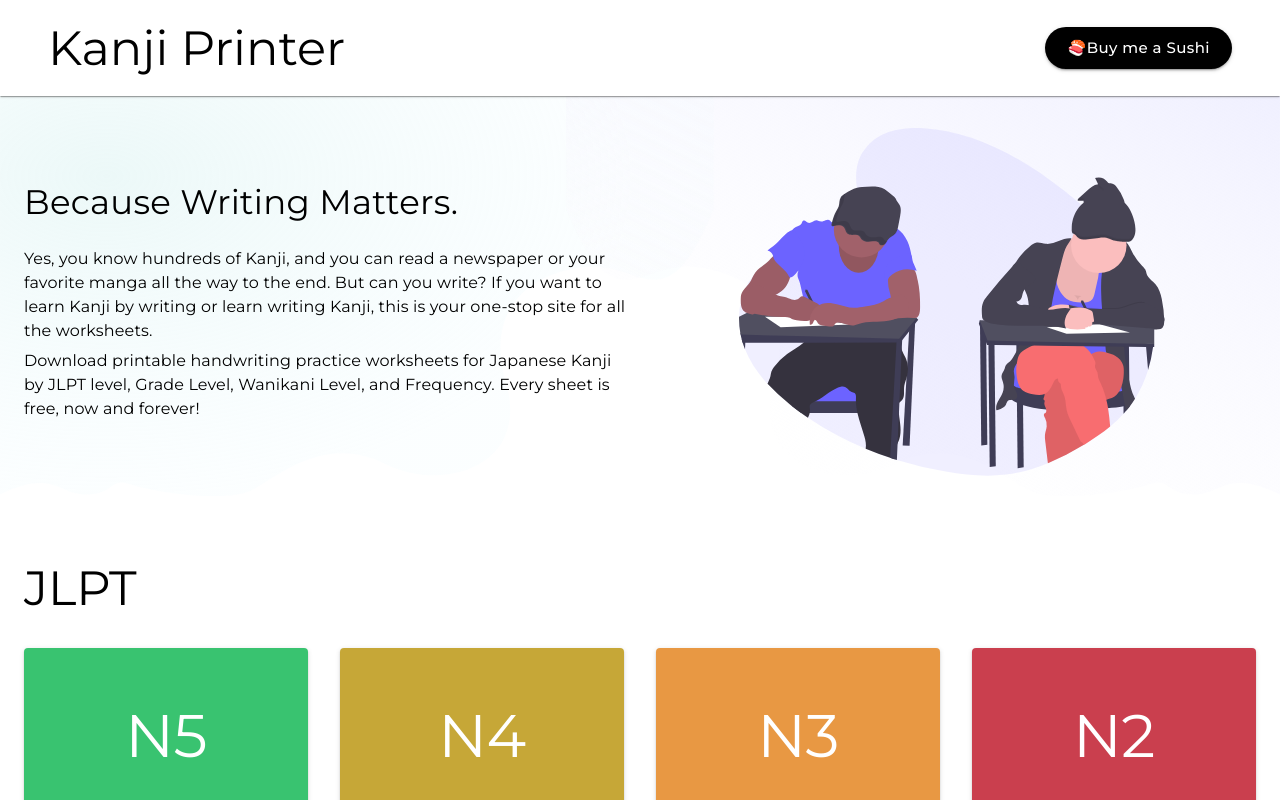
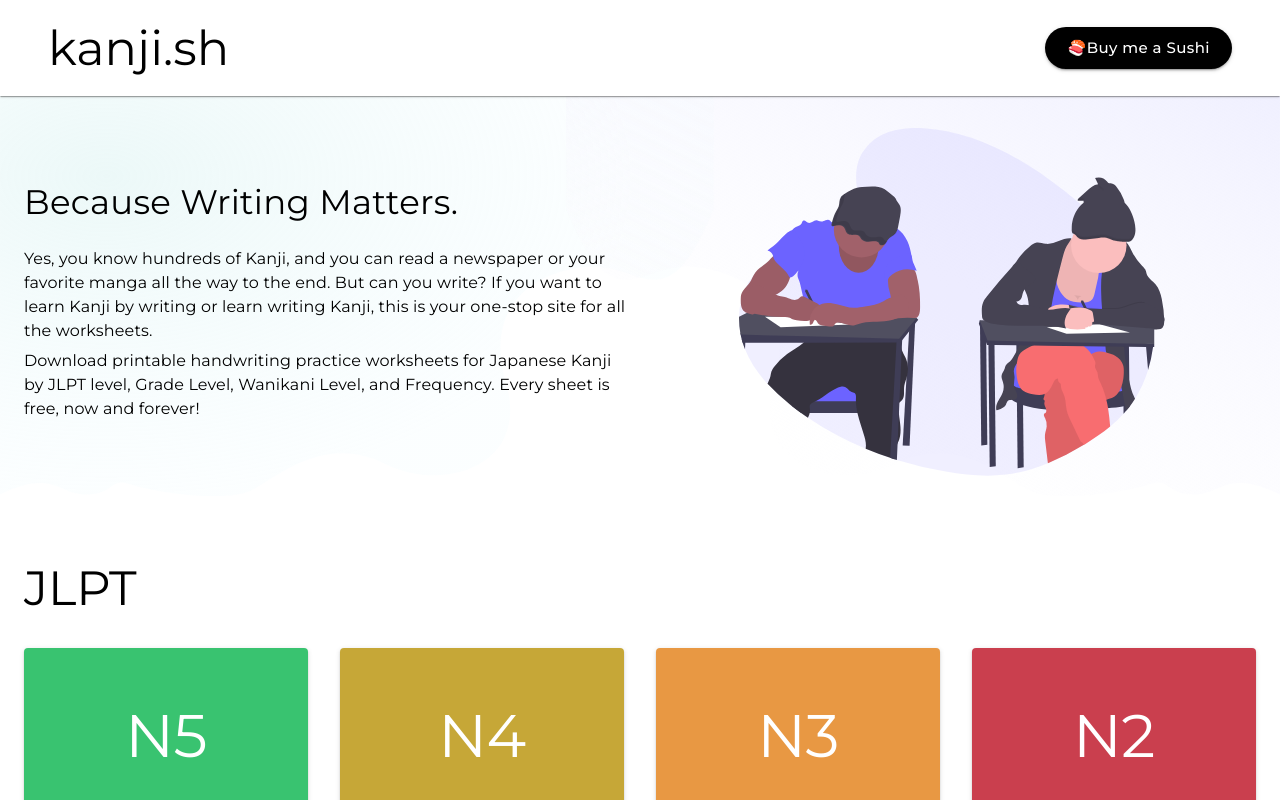
Before and after one commit to rionlabs/kanji.sh, a React (Create React App) app: page / in a window 1280 px wide. Shown: the top 800 px of the page. Built offline with nearby package versions, Linux system fonts and the light colour scheme.

Commit message:
:truck: Changes text occurrences to kanji.sh

```diff
--- a/generator/template/page.html
+++ b/generator/template/page.html
@@ -4,7 +4,7 @@
     <meta charset="UTF-8">
     <meta content="width=device-width, initial-scale=1.0" name="viewport"/>
     <link href="https://fonts.googleapis.com/css2?family=Montserrat:wght@300&display=swap" rel="stylesheet">
-    <title>Kanji Printer</title>
+    <title>Kanji.sh</title>
     <style>
         @page {
             size: A4 portrait;
--- a/package.json
+++ b/package.json
@@ -1,5 +1,5 @@
 {
-  "name": "kanji-printer",
+  "name": "kanji.sh",
   "version": "0.1.0",
   "private": true,
   "dependencies": {
--- a/public/index.html
+++ b/public/index.html
@@ -7,25 +7,26 @@
     <meta name="theme-color" content="#5844F2"/>
     <link rel="apple-touch-icon" href="%PUBLIC_URL%/logo192.png"/>
     <link rel="manifest" href="%PUBLIC_URL%/manifest.json"/>
-    <title>Kanji Printer</title>
+    <link rel="canonical" href="https://kanji.sh"/>
+    <title>kanji.sh</title>
     <!-- Primary Meta Tags -->
-    <meta name="title" content="Kanji Printer">
+    <meta name="title" content="kanji.sh">
     <meta name="description" content="Collection of printable handwriting kanji worksheets."/>
     <!-- Open Graph / Facebook -->
     <meta property="og:type" content="website">
-    <meta property="og:locale" content="en_US" />
-    <meta property="og:url" content="https://kanji-printer.web.app">
-    <meta property="og:title" content="Kanji Printer">
+    <meta property="og:locale" content="en_US"/>
+    <meta property="og:url" content="https://kanji.sh">
+    <meta property="og:title" content="kanji.sh">
     <meta property="og:description" content="Collection of printable handwriting kanji worksheets.">
     <meta property="og:image" content="%PUBLIC_URL%/poster.png">
     <!-- Twitter -->
     <meta property="twitter:card" content="summary_large_image">
-    <meta property="twitter:url" content="https://kanji-printer.web.app">
-    <meta property="twitter:title" content="Kanji Printer">
+    <meta property="twitter:url" content="https://kanji.sh">
+    <meta property="twitter:title" content="kanji.sh">
     <meta property="twitter:description" content="Collection of printable handwriting kanji worksheets.">
     <meta property="twitter:image" content="%PUBLIC_URL%/poster.png">
     <!-- Site Verification -->
-    <meta name="google-site-verification" content="zJzDzuLG5I7xmNqDZzTCDwtmTP2243-WD_g6Hg4PDsk" />
+    <meta name="google-site-verification" content="zJzDzuLG5I7xmNqDZzTCDwtmTP2243-WD_g6Hg4PDsk"/>
 </head>
 <body>
 <noscript>You need to enable JavaScript to run this app.</noscript>
--- a/src/components/Acknowledgement.tsx
+++ b/src/components/Acknowledgement.tsx
@@ -81,12 +81,12 @@ export default function Acknowledgement() {
                             Development
                         </Typography>
                         <Typography gutterBottom variant="body1" className={classes.textBody}>
-                            Kanji Printer is open source! Check out the <a
-                            href="https://github.com/aruke/kanji-printer">GitHub page</a> to see the source code, build
-                            it yourself, file an <a href="https://github.com/aruke/kanji-printer/issues">issue</a>, and
+                            Kanji.sh is open source! Check out the <a
+                            href="https://github.com/aruke/kanji.sh">GitHub page</a> to see the source code, build
+                            it yourself, file an <a href="https://github.com/aruke/kanji.sh/issues">issue</a>, and
                             make it better!
                             Show your love by sharing this website and starring the <a
-                            href="https://github.com/aruke/kanji-printer">GitHub repository</a>!
+                            href="https://github.com/aruke/kanji.sh">GitHub repository</a>!
                         </Typography>
                     </Grid>
                 </Grid>
--- a/src/components/Header.tsx
+++ b/src/components/Header.tsx
@@ -47,7 +47,7 @@ export default function Header() {
                 <Container>
                     <Toolbar className={classes.toolbar}>
                         <Typography className={classes.title} variant="h3" noWrap>
-                            Kanji Printer
+                            kanji.sh
                         </Typography>
                         <Hidden xsDown>
                             <Button
```
Also changed, not shown: generator/README.md, public/manifest.json, 2 other files (tests, documents, lock files or other folders).
